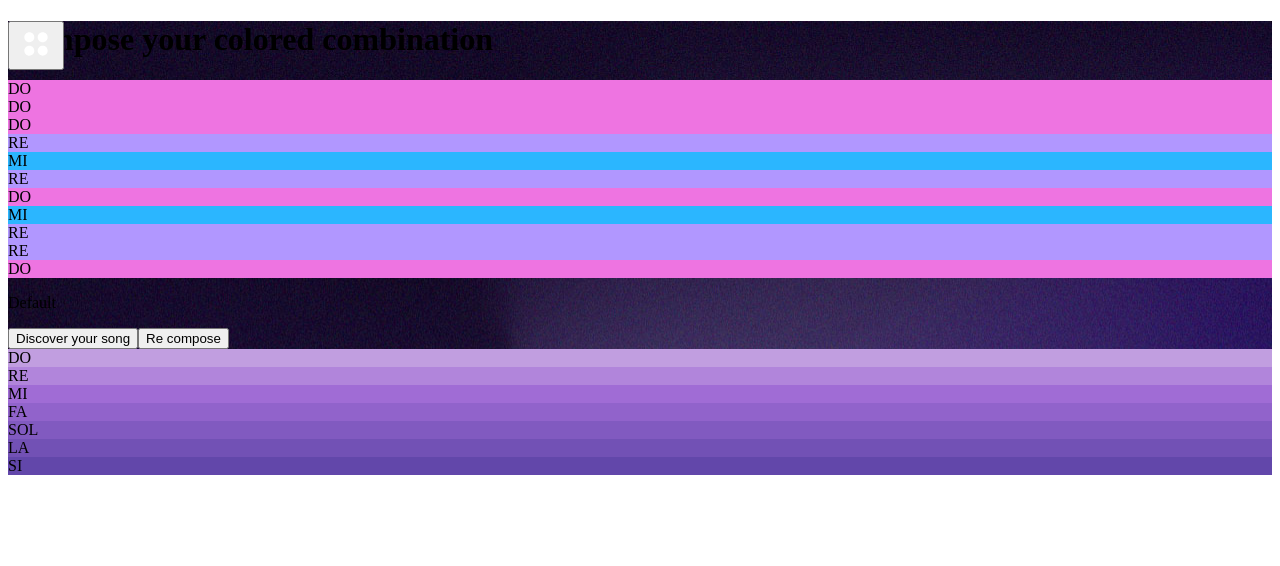
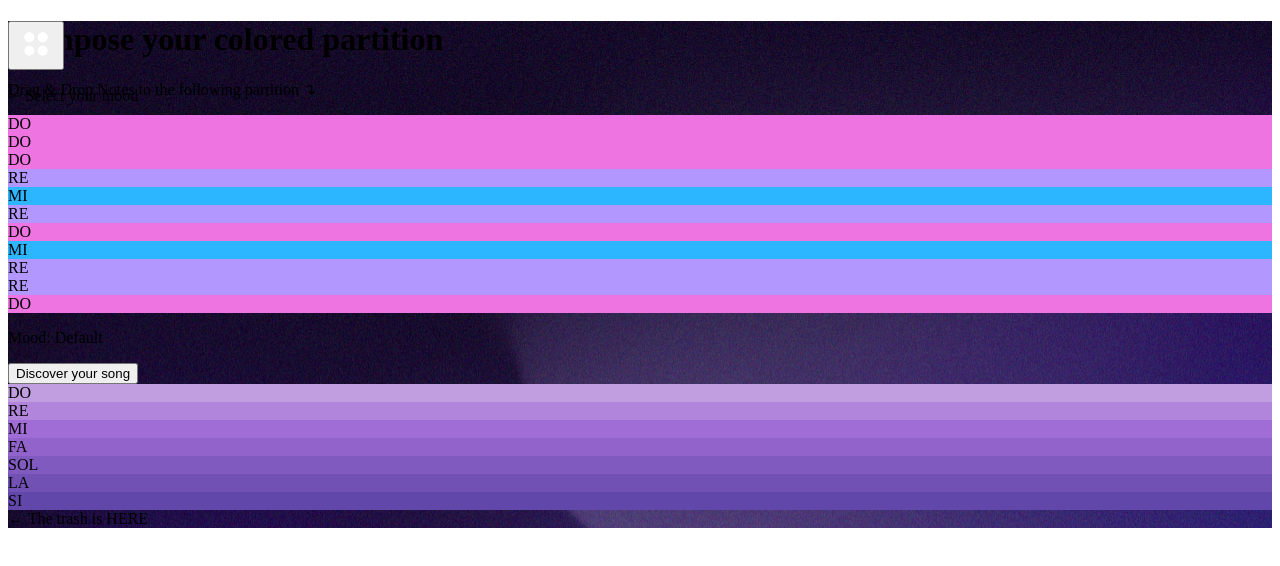
Before and after one commit to Florian-Piault/Synesthesia, a Vue app in the folder ht-sound/: page / in a window 1280 px wide. Shown: the top 566 px of the page. Built offline with nearby package versions, Linux system fonts and the light colour scheme; a web font is replaced by a local one.

Commit message:
idiot tips

```diff
--- a/ht-sound/src/App.vue
+++ b/ht-sound/src/App.vue
@@ -4,16 +4,21 @@
     <div class="mt-5 container">
       <div class="header">
         <!-- open modale  -->
-        <div v-if="!isModaleOpen" class="btn-container">
+        <div
+          v-if="!isModaleOpen"
+          class="btn-container d-flex justify-align-center"
+        >
           <button class="open-modale button-modale" @click="openModale()">
             <img src="@/assets/menu.svg" alt="close" class="open-modale" />
           </button>
+
+          <p>⇽ Select your mood</p>
         </div>
 
         <!-- modale -->
         <transition appear mode="in-out" name="slide">
           <Modale v-if="isModaleOpen" @closeModale="closeModale()">
-            <h2>Chose your palette of colors</h2>
+            <h2>Chose your palette mood :</h2>
             <Color
               v-for="(theme, index) in themes"
               :theme="theme"
@@ -26,7 +31,9 @@
 
       <!-- PARTITION -->
       <div class="music column">
-        <h1>Compose your colored combination</h1>
+        <h1>Compose your colored partition</h1>
+
+        <p class="secondary">Drag & Drop Notes to the following partition ↴</p>
         <div>
           <draggable
             class="draggable-list"
@@ -47,15 +54,13 @@
             </div>
           </draggable>
         </div>
-        <p class="theme_label">
-          {{ gradient_BG.label }}
-        </p>
+        <p class="theme_label">Mood: {{ gradient_BG.label }}</p>
       </div>
 
       <!-- BUTTONS -->
       <div class="play flex-center">
         <button @click="playSound()">Discover your song</button>
-        <button @click="stopSound()">Re compose</button>
+        <!-- <button @click="stopSound()">Re compose</button> -->
       </div>
 
       <!-- NOTES DISPONILBES -->
@@ -88,6 +93,7 @@
           >
           </draggable>
         </div>
+        ← The trash is HERE
       </div>
     </div>
   </main>
--- a/ht-sound/src/assets/css/style.css
+++ b/ht-sound/src/assets/css/style.css
@@ -105,6 +105,7 @@ main{
   }
 
 button{
+  cursor: pointer;
   font-size: 18px;
   font-family: Pecita, sans-serif;
   margin: 8px;
@@ -136,7 +137,7 @@ h1{
 .button-modale{
   height: 40px;
   width: 40px;
-  margin: 40px;
+  margin: 40px 10px 40px 40px;
   display: flex;
   justify-content: center;
   align-items: center;
@@ -154,3 +155,16 @@ h1{
 .button-modale:hover img{
   transform: rotate(45deg);
 }
+
+.d-flex{
+  display: flex;
+}
+
+.justify-align-center{
+  justify-content: center;
+  align-items: center;
+}
+
+.secondary{
+  color: #7d6cbbb6;
+}
```
